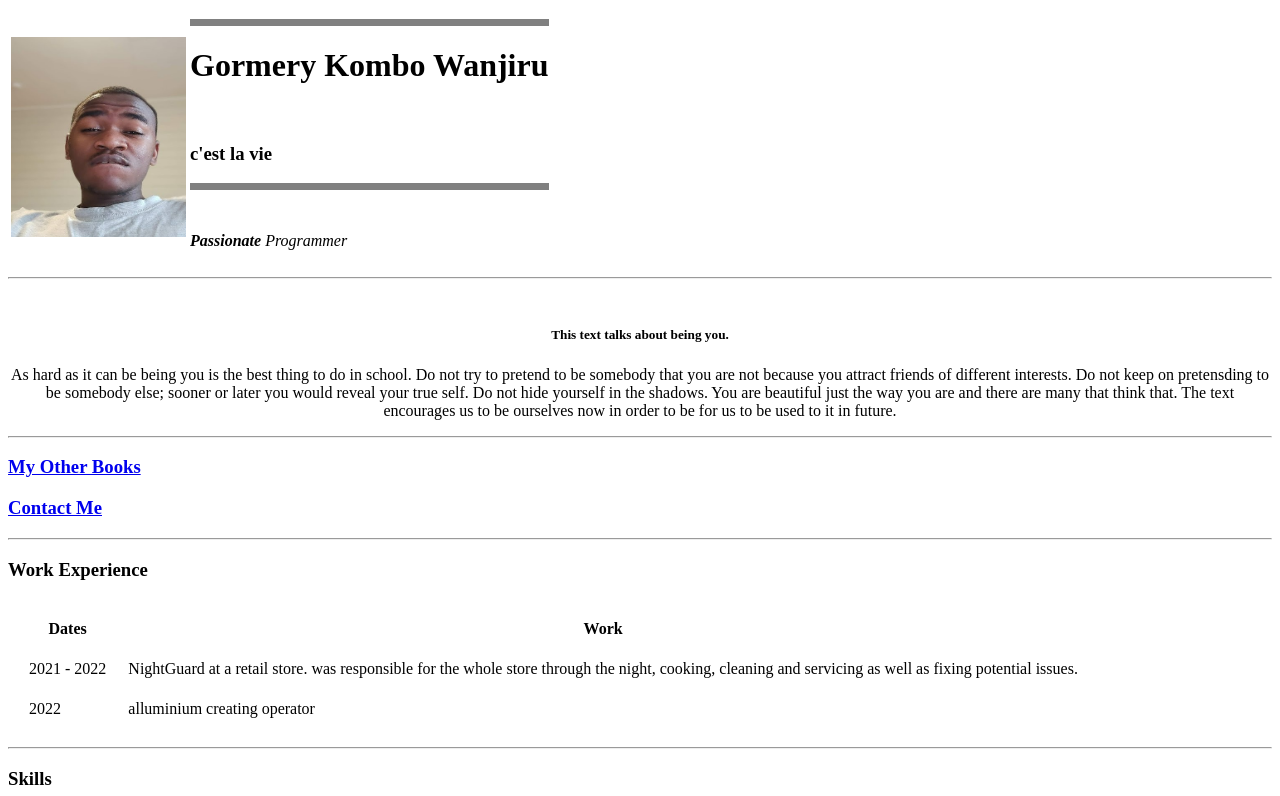
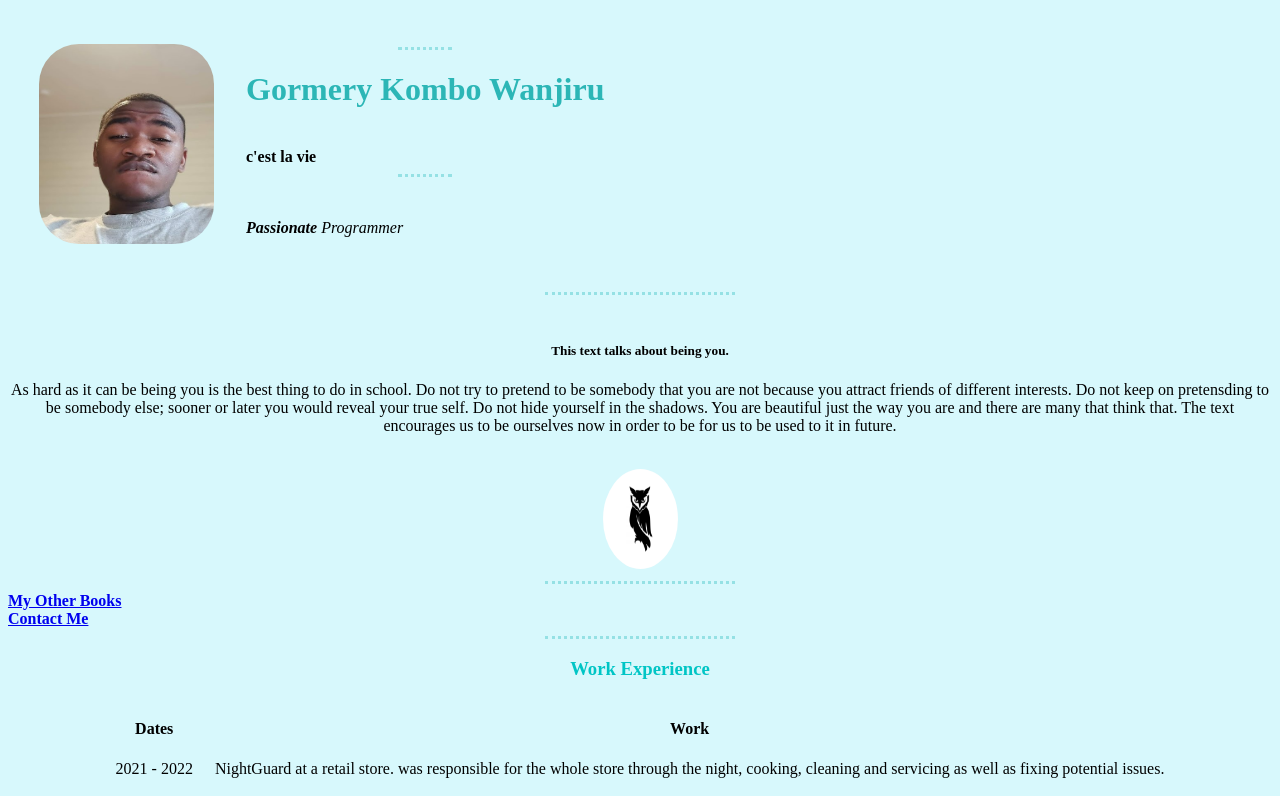
Before and after one commit to valiantlynx/test-web, a plain HTML site: page index.html in a window 1280 px wide. Shown: the top 796 px of the page. Drawn offline with Linux system fonts and the light colour scheme.

Commit message:
updated version with css

```diff
--- /dev/null
+++ b/css/styles.css
@@ -0,0 +1,50 @@
+/***********TAG SELECTORS************/
+
+body {
+    background-color: rgba(174, 241, 250, 0.486);
+}
+
+hr {
+    background-color: background-color;
+    border-style: dotted none none none;
+    border-color: rgb(149, 225, 228);
+    border-width: 3px;
+    height: 0px;
+    width: 15%;
+}
+
+h1,
+h3 {
+    color: rgb(0, 197, 197);
+}
+
+
+img:hover {
+    border-style: solid;
+    border-color: rgb(149, 216, 228);
+    border-radius: 30px;
+}
+
+
+
+/***********CLASS SELECTORS************/
+
+.profilePic {
+    border-radius: 40px;
+}
+
+.owl {
+    border-radius: 20px;
+}
+
+.circular {
+    border-radius: 100%;
+}
+
+
+
+/***********ID SELECTORS************/
+#heading {
+    color: rgb(44, 182, 182);
+
+}
--- a/index.html
+++ b/index.html
@@ -5,20 +5,21 @@
 <head>
     <meta charset="utf-8">
     <title> 🙂 Gormery's Personal Site </title>
+    <link rel="stylesheet" href="css/styles.css">
 </head>
 
 <body>
-    <table>
+    <table cellspacing="30">
         <tr>
             <td>
-                <img src="images/Gormery profile image.jpg" alt="Gormery Profile image" width="175" height="200">
+                <img class="profilePic" src="images/Gormery profile image.jpg" alt="Gormery Profile image" width="175" height="200">
             </td>
             <td>
-                <hr size="7" noshade>
-                <h1>Gormery Kombo Wanjiru </h1>
+                <hr>
+                <h1 id="heading">Gormery Kombo Wanjiru </h1>
                 <br>
-                <h3>c'est la vie</h3>
-                <hr size="7" noshade>
+                <strong>c'est la vie</strong>
+                <hr>
                 <br>
                 <em>
                     <p> <strong>Passionate</strong> Programmer</p>
@@ -41,18 +42,21 @@
         are many that think that. The text encourages us to be ourselves
         now in order to be for us to be used to it in future.
         </p>
+        <br>
+        <img class="owl circular" src="images/owl.png" alt="c'est la vie.png" width="75" height="100">
         <hr>
 
     </center>
-    <h3>
+    <strong>
         <a href="other_books.html">My Other Books</a>
-    </h3>
-    <h3>
+    </strong><br>
+    <strong>
         <a href="my_contacts.html">Contact Me</a>
-    </h3>
+    </strong>
     <hr>
+    <center>
         <h3>Work Experience</h3>
-    <table cellspacing = "20">
+        <table cellspacing="20">
             <thead>
                 <tr>
                     <th>Dates</th>
@@ -79,7 +83,7 @@
         </table>
         <hr>
         <h3>Skills</h3>
-    <table cellspacing = "20">
+        <table cellspacing="20">
             <thead>
                 <th>Studies and Languages</th>
                 <th>Programing</th>
@@ -159,6 +163,8 @@
             </tbody>
         </table>
         <hr>
+    </center>
+
 
 </body>
 
```
Also changed, not shown: my_contacts.html (+6 -4 lines), other_books.html (+1 -0 lines), images/owl.png (added). Lines whose indentation alone changed are shown as unchanged.
